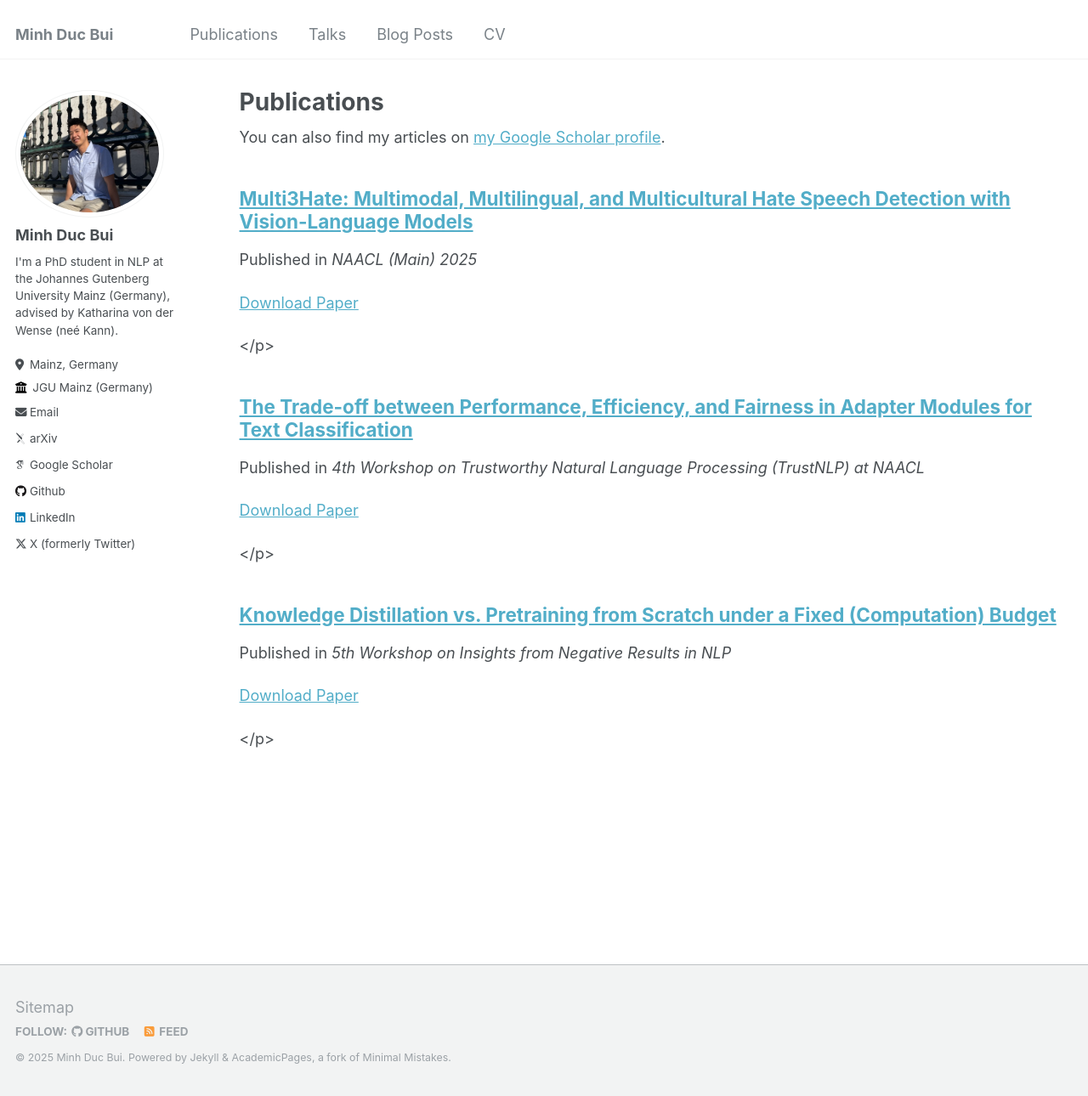
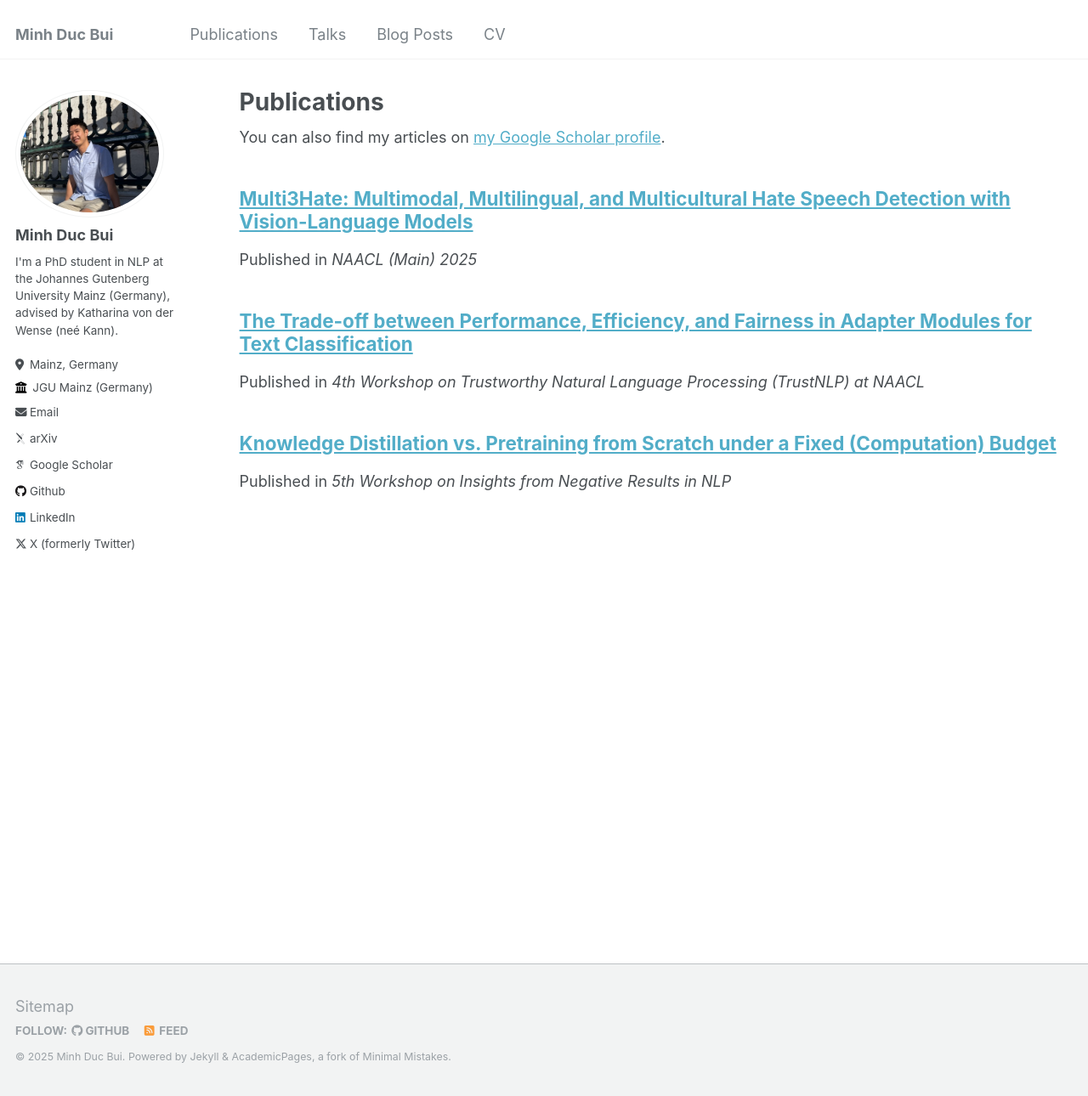
Before and after one commit to MinhDucBui/minhducbui.github.io, a Jekyll site: the page built from _pages/publications.md, in a window 1280 px wide and 1290 px high. Shown: the whole window at 85% size. Built offline with Jekyll 4.4.1, drawn with Linux system fonts in a browser that asks for light colours; some web fonts are replaced.

Commit message:
add pages

```diff
--- a/_includes/archive-single.html
+++ b/_includes/archive-single.html
@@ -60,8 +60,6 @@
       <p>Recommended citation: {{ post.citation }}<br /><a href="{{ post.slidesurl }}">Download Slides</a></p>
     {% elsif post.citation %}
       <p>Recommended citation: {{ post.citation }}</p>
-    {% elsif post.paperurl %}
-      <p><a href=" {{ post.paperurl }} ">Download Paper</a></p></p>
     {% endif %}
 
   </article>
```
